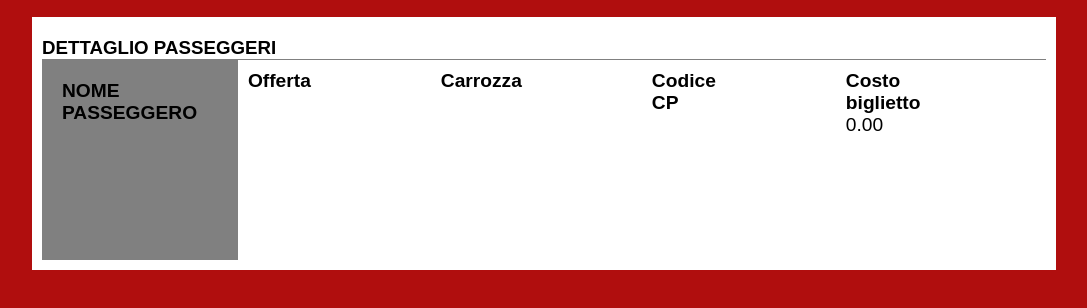
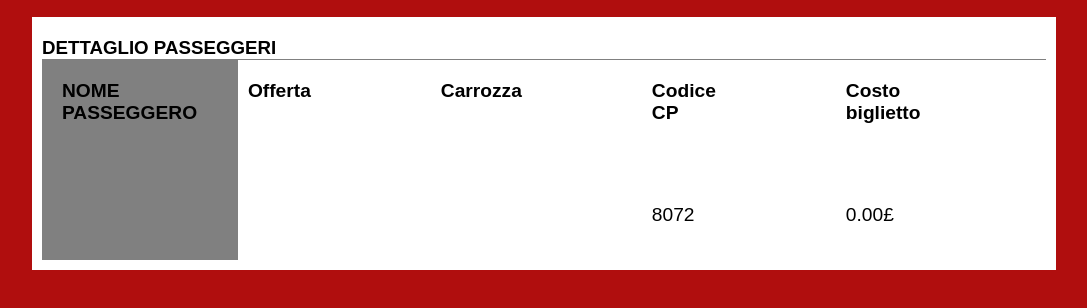
Before and after one commit to RiccardoB97/js-biglietto-treno-form, a plain HTML site: page index.html in a window 1280 px wide. Both pictures are taken after a click on the button "Genera". Shown: the part 342-650 px from the top of the page, without its empty margins (96-1183 px from the left). Drawn offline with Linux system fonts and the light colour scheme.

Commit message:
Add random number generation for CP code

```diff
--- a/assets/css/style.css
+++ b/assets/css/style.css
@@ -83,7 +83,11 @@ h1{
 }
 
 .ticket_infos{
-    padding: 10px 120px 0 10px;
+    padding: 20px 120px 20px 10px;
     font-size: 1.2rem;
 
 }
+
+.ticket_infos p{
+    margin-top: 80px;
+}
--- a/assets/js/main.js
+++ b/assets/js/main.js
@@ -1,33 +1,50 @@
+
 function calcPrice() {
     // Get user distance
     var distance = document.getElementById('distance').value;
+
     // Check for user age
     var age = document.getElementById('age').value;
+
     // Empty final price which will be calculated
     var finalPrice;
+
     // The price is 0.21$ per km
     var pricePerKm = 0.21;
+
     // Multiplies the user distance times the price per km
     var ticketPrice = (distance * pricePerKm);
+
     // Creates a discount for underage people
     var discountUnderAge = (ticketPrice / 100) * 20;
+
     // Creates a discount for seniors
     var discountSenior = (ticketPrice / 100) * 40;
+
+    // Prints the random number generated
+    document.getElementById('cp_code').innerHTML = cpCode(2000, 9000)
+
     // Ask user name
     var userName = document.getElementById('user_name').value;
+    // Prints the user name
     document.getElementById('passenger').innerHTML = userName;
+
     if (age === "minorenne") {
         finalPrice = ticketPrice - discountUnderAge
-        return document.getElementById('ticket_price').innerHTML = finalPrice.toFixed(2);
+        return document.getElementById('ticket_price').innerHTML = finalPrice.toFixed(2) + '£';
     } else if (age === "adulto") {
         finalPrice = ticketPrice
-        return document.getElementById('ticket_price').innerHTML = finalPrice.toFixed(2);
+        return document.getElementById('ticket_price').innerHTML = finalPrice.toFixed(2) + '£';
     } else if (age === "senior") {
         finalPrice = ticketPrice - discountSenior
-        return document.getElementById('ticket_price').innerHTML = finalPrice.toFixed(2);
+        return document.getElementById('ticket_price').innerHTML = finalPrice.toFixed(2) + '£';
     }
-
-
 }
 
+// Generates a random number for the CP Code
+function cpCode(min, max) {
+    return Math.floor(Math.random() * (max - min + 1)) + min;
+}
+
+// Actives the function when  submit is clicked
 document.getElementById('submit').addEventListener("click", calcPrice)
--- a/index.html
+++ b/index.html
@@ -45,12 +45,15 @@
                 </div>
                 <div class="ticket_infos">
                     <h4>Offerta</h4>
+                    <p id="discount"></p>
                 </div>
                 <div class="ticket_infos">
                     <h4>Carrozza</h4>
+                    <p id="seat"></p>
                 </div>
                 <div class="ticket_infos">
                     <h4>Codice CP</h4>
+                    <p id="cp_code"></p>
                 </div>
                 <div class="ticket_infos">
                     <h4>Costo biglietto</h4>
```
